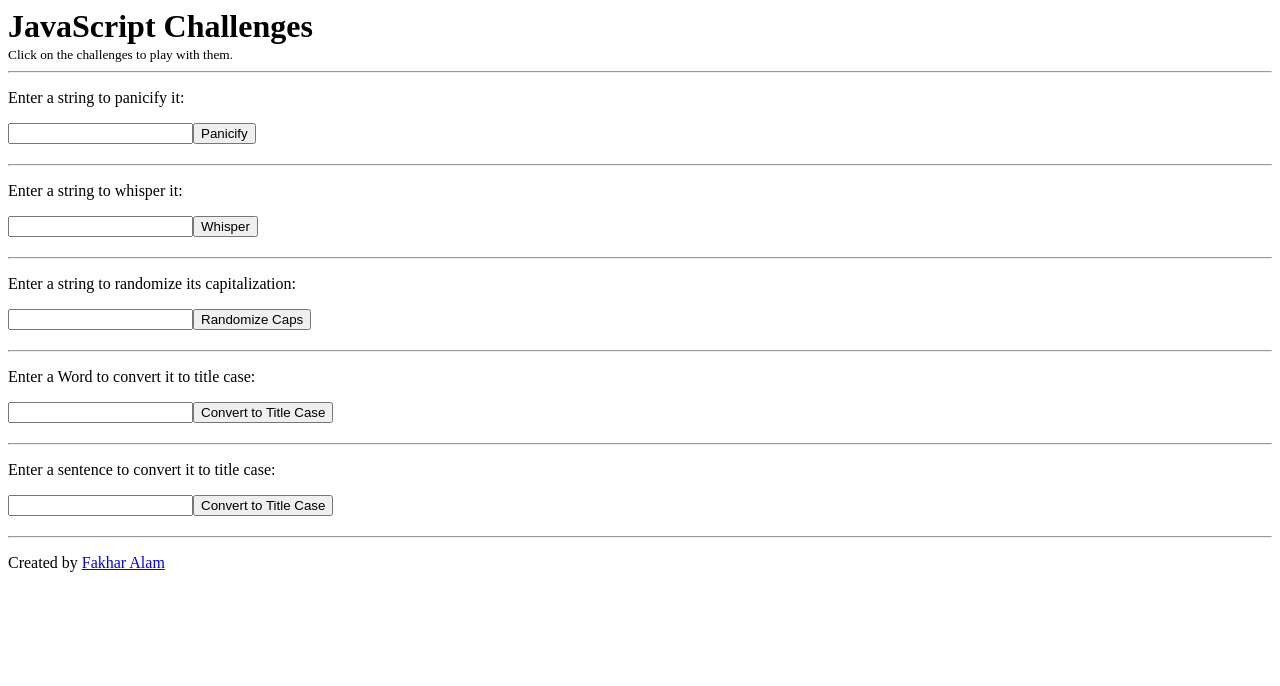
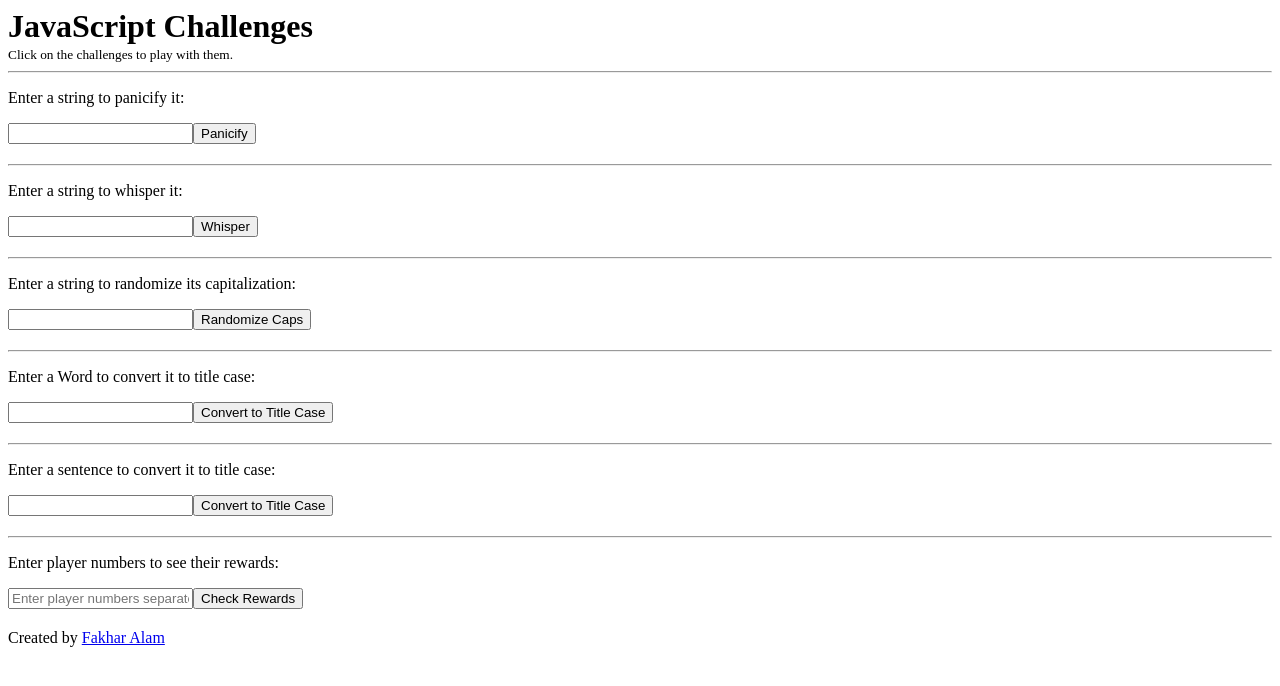
Before and after one commit to ThisisAlam/All-Javascript-challenges-fun-app, a React (Vite) app in the folder javescript-challenges/: page / in a window 1280 px wide. Shown: the top 686 px of the page. Built offline with nearby package versions, Linux system fonts and the light colour scheme.

Commit message:
updated the codebase

```diff
--- a/javescript-challenges/src/App.jsx
+++ b/javescript-challenges/src/App.jsx
@@ -3,6 +3,7 @@ import WishperFunction from "./components/WishperFunction";
 import RandomCapsFunction from "./components/RandomCapsFunction";
 import TitleCaseWord from "./components/TitleCaseWord";
 import TitleCaseSentence from "./components/TitleCaseSentence";
+import NotFizzBuzz from "./components/NotFizzBuzz";
 import "./App.css";
 
 export default function App() {
@@ -37,10 +38,14 @@ export default function App() {
         <TitleCaseWord />
 
         <hr />
+
         {/* //function to "Title Case Sentence" */}
         <TitleCaseSentence />
 
         <hr />
+
+        {/* //function to "Not FizzBuzz" */}
+        <NotFizzBuzz />
 
       </main>
       <footer>
--- /dev/null
+++ b/javescript-challenges/src/components/NotFizzBuzz.jsx
@@ -0,0 +1,40 @@
+import React from "react";
+export default function NotFizzBuzz() {
+    function notFizzBuzzFunction(...number) {
+        return <ul>{
+            number.map(num=>{
+                if(num % 3 === 0){
+                    return <li>{"Player" + {num}}: "Vacation!"</li>;
+                }
+                else if(num % 5 === 0){
+                    return <li>{"Player" + {num}}: "$100,000 bonus!"</li>;
+                }
+                else if(num % 3 === 0 && num % 5 === 0){
+                    return <li>{"Player" + {num}}: "JACKPOT! 1 Million and a Yacht!"</li>;
+                }
+                else{
+                    return <li>{"Player" + {num}}: "Better luck next time! 🙁"</li>;
+                }
+            })
+        }</ul>
+    }
+    const [value, setValue] = React.useState("");
+    const [result, setResult] = React.useState("");
+
+    return(
+        <div className="not-fizz-buzz-game">
+            <p>Enter player numbers to see their rewards:</p>
+            <input type="text"
+                placeholder="Enter player numbers separated by commas"
+                value={value}
+                onChange={(e) => setValue(e.target.value)}/>
+            <button onClick={() =>
+                setResult(notFizzBuzzFunction(
+                    ...value.split(',').map(num => parseInt(num.trim()))
+                ))}>Check Rewards</button>
+            <div style={{marginTop:"20px"}}>
+                {result}
+            </div>
+        </div>
+    )
+}
```
